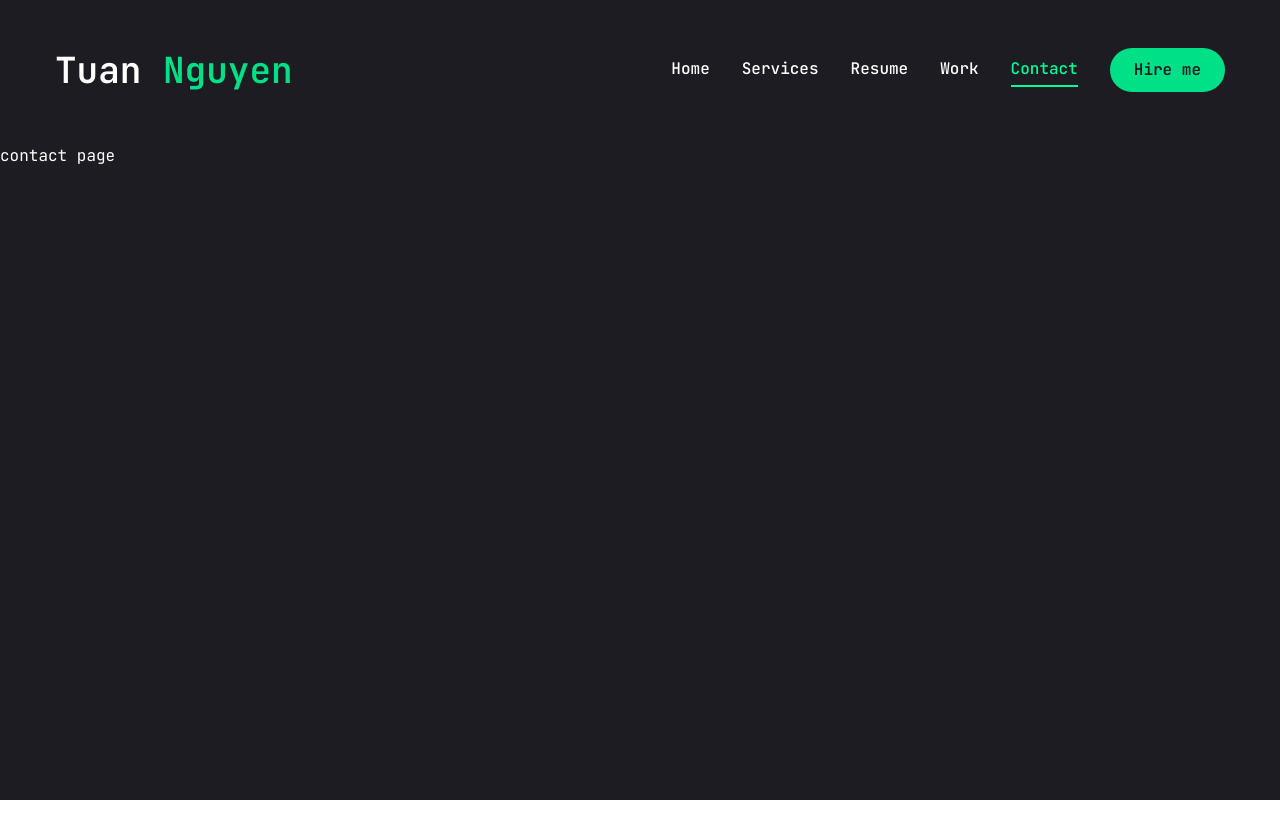
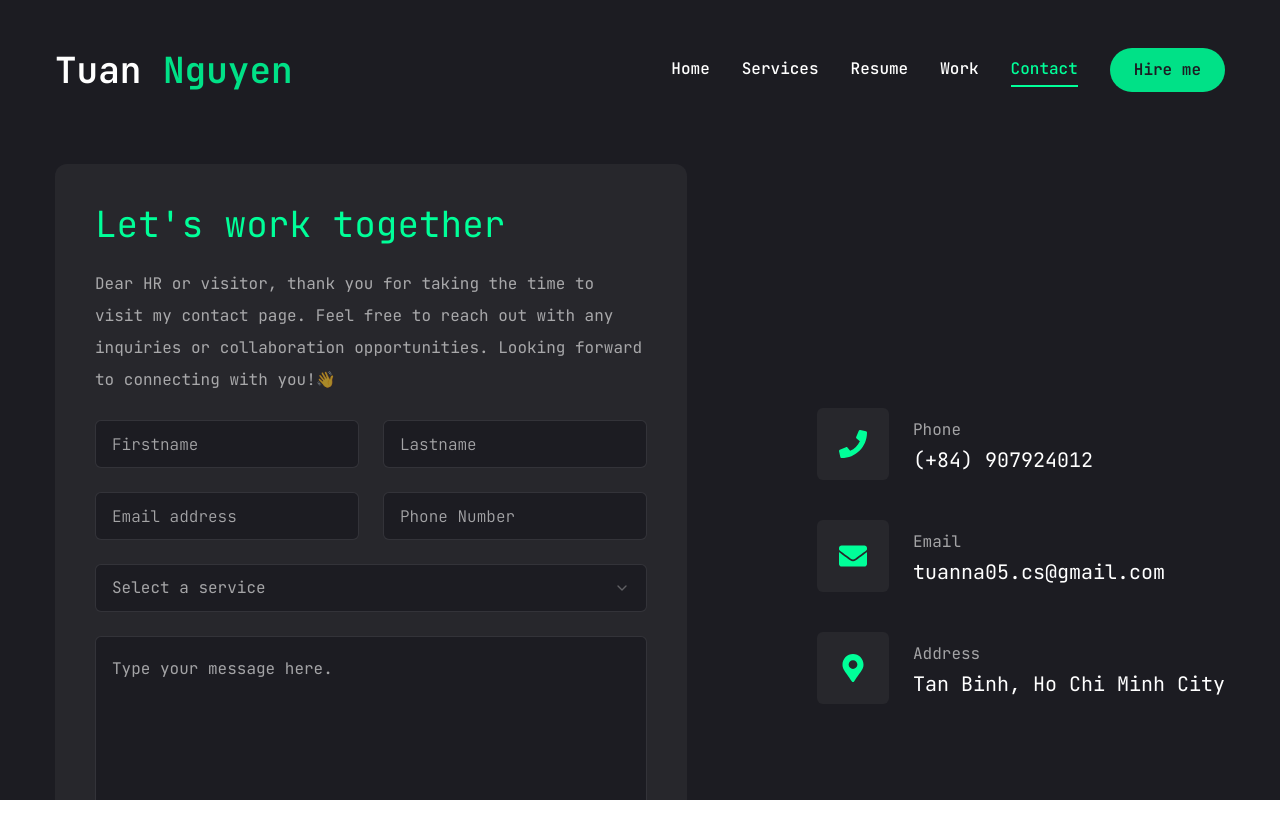
Before and after one commit to anhtuan512002/Portfolio, a Next.js app: page /contact in a window 1280 px wide. Shown: the top 838 px of the page. Before the commit the page ends 800 px from the top, so only its background shows below. Built offline with nearby package versions, Linux system fonts and the light colour scheme.

Commit message:
add contact

```diff
--- a/app/contact/page.jsx
+++ b/app/contact/page.jsx
@@ -1,7 +1,97 @@
-import React from "react";
+"use client";
+import {Button} from "@/components/ui/button";
+import {Input} from "@/components/ui/input";
+import {Textarea} from "@/components/ui/textarea";
+import {
+    Select,
+    SelectContent,
+    SelectGroup,
+    SelectItem,
+    SelectLabel,
+    SelectTrigger,
+    SelectValue
+} from "@/components/ui/select"
+import { FaPhoneAlt,FaEnvelope, FaMapMarkerAlt, FaPhone } from "react-icons/fa";
+import { Description } from "@radix-ui/react-dialog";
+import {motion} from "motion/react"
+const info = [
+    {
+        icon:<FaPhone/>,
+        title:"Phone",
+        description:"(+84) 907924012"
+    },
+    {
+        icon:<FaEnvelope/>,
+        title:"Email",
+        description:"tuanna05.cs@gmail.com"
+    },
+    {
+        icon:<FaMapMarkerAlt/>,
+        title:"Address",
+        description:"Tan Binh, Ho Chi Minh City"
+    }
+]
+const Contact = () =>{
+    return <motion.section
+        initial={{opacity:0}}
+        animate={{
+            opacity:1,
+            transition:{delay:2.4,duration:0.4,ease:"easeIn"}
+        }}
+        className="py-6"
+    >
+        <div className="container mx-auto">
+            <div className="flex flex-col xl:flex-row gap-[30px]">
+                <div className="xl:w-[54%] order-2 xl:order-none">
+                    <form className="flex flex-col gap-6 p-10 bg-[#27272c] rounded-xl">
+                        <h3 className="text-4xl text-accent">Let's work together</h3>
+                        <p className="text-white/60">
+                        Dear HR or visitor, thank you for taking the time to visit my contact page. Feel free to reach out with any inquiries or collaboration opportunities. Looking forward to connecting with you!👋
+                        </p>
+                        <div className="grid grid-cols-1 md:grid-cols-2 gap-6">
+                            <Input type="firstname" placeholder="Firstname"/>
+                            <Input type="lastname" placeholder="Lastname"/>
+                            <Input type="email" placeholder="Email address"/>
+                            <Input type="phone" placeholder="Phone Number"/>
+                        </div>
+                        <Select>
+                            <SelectTrigger className="w-full">
+                                <SelectValue placeholder="Select a service"/>
+                            </SelectTrigger>
+                            <SelectContent>
+                                <SelectGroup>
+                                    <SelectLabel>Select a Service</SelectLabel>
+                                    <SelectItem value="est">Web Developer</SelectItem>
+                                    <SelectItem value="cst">Web Developer</SelectItem>
+                                    <SelectItem value="mst">Web Developer</SelectItem>
+                                </SelectGroup>
+                            </SelectContent>
+                        </Select>
 
-const Contact = () =>{
-    return <div>contact page</div>
+                        <Textarea className="h-[200px]" placeholder="Type your message here."/>
+                        <Button size="md" className="max-w-40">
+                            Send message
+                        </Button>
+                    </form>
+                </div>
+                <div className="flex-1 flex items-center xl:justify-end order-1 xl:order-none mb-8 xl:mb-0">
+                    <ul className="flex flex-col gap-10">
+                        {info.map((item,index)=>{
+                            return(<li key={index} className="flex items-center gap-6">
+                                <div className="w-[52px] h-[52px] xl:w-[72px] xl:h-[72px] bg-[#27272c] text-accent rounded-md flex items-center justify-center">
+                                    <div className="text-[28px]">{item.icon}</div>
+                                </div>
+                                <div className="flex-1">
+                                    <p className="text-white/60">{item.title}</p>
+                                    <h3 className="text-xl">{item.description}</h3>
+                                </div>
+                            </li>)
+                        })}
+                    </ul>
+                </div>
+            </div>
+        </div>
+    </motion.section>
 }
 
 export default Contact;
--- a/components/ui/input.jsx
+++ b/components/ui/input.jsx
@@ -7,7 +7,7 @@
     (<input
       type={type}
       className={cn(
-        "flex h-10 w-full rounded-md border border-slate-200 bg-white px-3 py-2 text-base ring-offset-white file:border-0 file:bg-transparent file:text-sm file:font-medium file:text-slate-950 placeholder:text-slate-500 focus-visible:outline-none focus-visible:ring-2 focus-visible:ring-slate-950 focus-visible:ring-offset-2 disabled:cursor-not-allowed disabled:opacity-50 md:text-sm dark:border-slate-800 dark:bg-slate-950 dark:ring-offset-slate-950 dark:file:text-slate-50 dark:placeholder:text-slate-400 dark:focus-visible:ring-slate-300",
+        "flex h-[48px] rounded-md border border-white/10 focus:border-accent font-light bg-primary px-4 py-5 text-base placeholder:text-white/60 outline-none",
         className
       )}
       ref={ref}
--- a/components/ui/select.jsx
+++ b/components/ui/select.jsx
@@ -16,7 +16,7 @@
   <SelectPrimitive.Trigger
     ref={ref}
     className={cn(
-      "flex h-10 w-full items-center justify-between rounded-md border border-slate-200 bg-white px-3 py-2 text-sm ring-offset-white placeholder:text-slate-500 focus:outline-none focus:ring-2 focus:ring-slate-950 focus:ring-offset-2 disabled:cursor-not-allowed disabled:opacity-50 [&>span]:line-clamp-1 dark:border-slate-800 dark:bg-slate-950 dark:ring-offset-slate-950 dark:placeholder:text-slate-400 dark:focus:ring-slate-300",
+      "flex h-[48px] w-full items-center justify-between rounded-md border border-white/10 bg-primary px-4 py-5 text-base text-white/60 placeholder:text-white/10 focus:border-accent outline-none",
       className
     )}
     {...props}>
@@ -54,7 +54,7 @@
     <SelectPrimitive.Content
       ref={ref}
       className={cn(
-        "relative z-50 max-h-96 min-w-[8rem] overflow-hidden rounded-md border border-slate-200 bg-white text-slate-950 shadow-md data-[state=open]:animate-in data-[state=closed]:animate-out data-[state=closed]:fade-out-0 data-[state=open]:fade-in-0 data-[state=closed]:zoom-out-95 data-[state=open]:zoom-in-95 data-[side=bottom]:slide-in-from-top-2 data-[side=left]:slide-in-from-right-2 data-[side=right]:slide-in-from-left-2 data-[side=top]:slide-in-from-bottom-2 dark:border-slate-800 dark:bg-slate-950 dark:text-slate-50",
+        "relative z-50 max-h-96 min-w-[8rem] overflow-hidden rounded-md border border-white/10 bg-primary text-white shadow-md data-[state=open]:animate-in data-[state=closed]:animate-out data-[state=closed]:fade-out-0 data-[state=open]:fade-in-0 data-[state=closed]:zoom-out-95 data-[state=open]:zoom-in-95 data-[side=bottom]:slide-in-from-top-2 data-[side=left]:slide-in-from-right-2 data-[side=right]:slide-in-from-left-2 data-[side=top]:slide-in-from-bottom-2 dark:border-slate-800 dark:bg-slate-950 dark:text-slate-50",
         position === "popper" &&
           "data-[side=bottom]:translate-y-1 data-[side=left]:-translate-x-1 data-[side=right]:translate-x-1 data-[side=top]:-translate-y-1",
         className
@@ -85,7 +85,7 @@
   <SelectPrimitive.Item
     ref={ref}
     className={cn(
-      "relative flex w-full cursor-default select-none items-center rounded-sm py-1.5 pl-8 pr-2 text-sm outline-none focus:bg-slate-100 focus:text-slate-900 data-[disabled]:pointer-events-none data-[disabled]:opacity-50 dark:focus:bg-slate-800 dark:focus:text-slate-50",
+      "relative flex w-full cursor-default select-none items-center rounded-sm py-1.5 pl-8 pr-2 text-sm outline-none focus:bg-accent focus:text-primary data-[disabled]:pointer-events-none data-[disabled]:opacity-50 dark:focus:bg-slate-800 dark:focus:text-slate-50",
       className
     )}
     {...props}>
--- a/components/ui/textarea.jsx
+++ b/components/ui/textarea.jsx
@@ -6,7 +6,7 @@
   return (
     (<textarea
       className={cn(
-        "flex min-h-[80px] w-full rounded-md border border-slate-200 bg-white px-3 py-2 text-base ring-offset-white placeholder:text-slate-500 focus-visible:outline-none focus-visible:ring-2 focus-visible:ring-slate-950 focus-visible:ring-offset-2 disabled:cursor-not-allowed disabled:opacity-50 md:text-sm dark:border-slate-800 dark:bg-slate-950 dark:ring-offset-slate-950 dark:placeholder:text-slate-400 dark:focus-visible:ring-slate-300",
+        "flex min-h-[80px] w-full rounded-md border border-white/10 bg-primary px-4 py-5 text-base placeholder:text-white/60 focus-visible:outline-none focus-visible:ring-1 focus-visible:ring-accent focus-visible:ring-offset-0 disabled:cursor-not-allowed disabled:opacity-50",
         className
       )}
       ref={ref}
```
